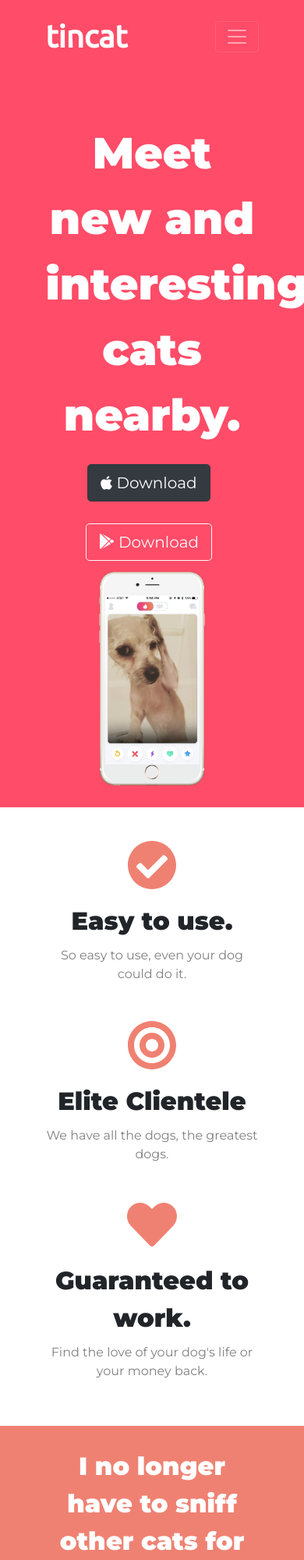
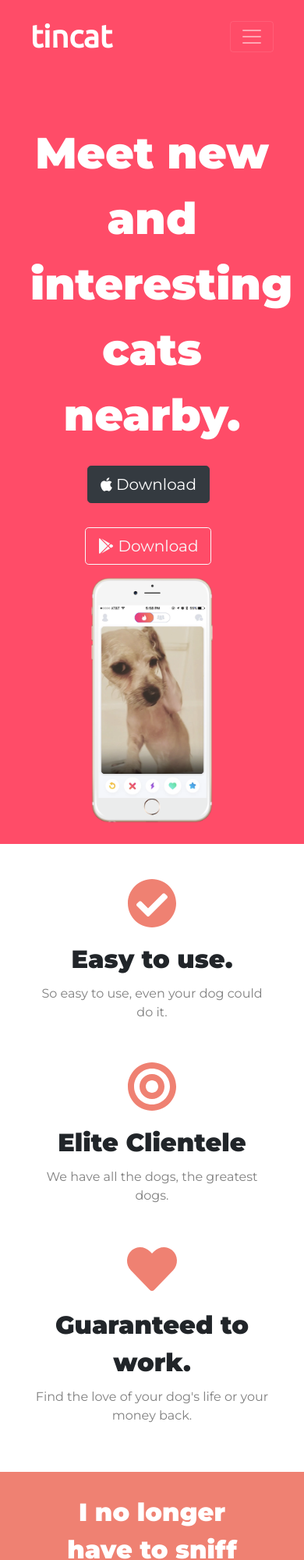
Before and after one commit to anggaraputra28/Tincat, a plain HTML site: page index.html in a window 390 px wide. Shown: the top 2000 px of the page at 78% size. Drawn offline with nearby package versions, Linux system fonts and the light colour scheme.

Commit message:
Update styles.css

```diff
--- a/css/styles.css
+++ b/css/styles.css
@@ -143,6 +143,12 @@ padding: 5%;
     transform: rotate(0);
     width: 50%;
   }
+  .container-fluid {
+    padding: 3% 10% 7%;
+  }
+  #features {
+    padding: 7% 10%;
+  }
 }
 
 /* CTA SECTION */
```
